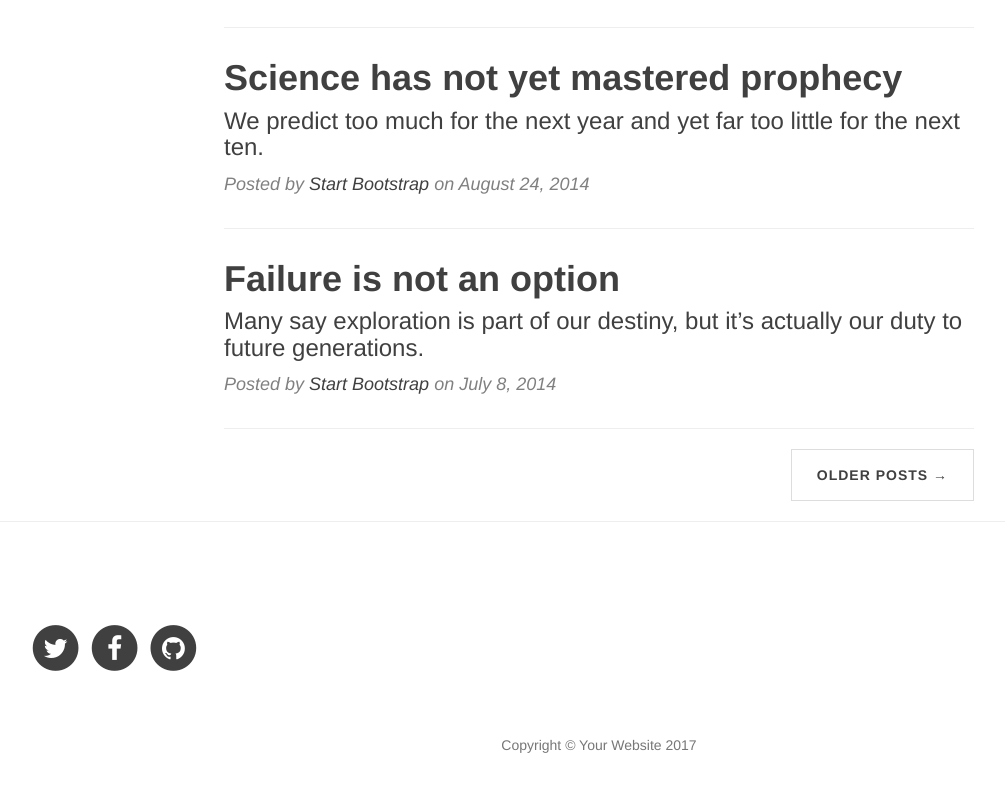
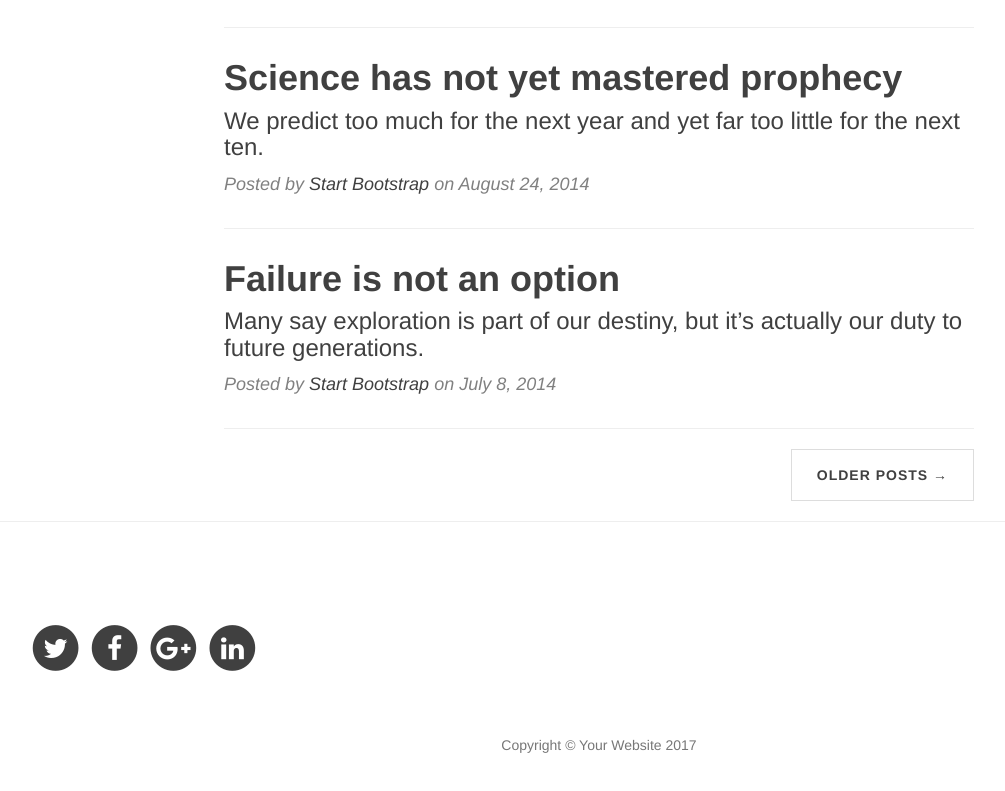
Before and after one commit to rubenjake/frontend_skills_test, a plain HTML site: page index.html in a window 1280 px wide. Shown: the part 902-1693 px from the top of the page, without its empty margins (41-1046 px from the left). Drawn offline with Linux system fonts and the light colour scheme.

Commit message:
Step 8 - Remove github, added google plus and linkedin social media

```diff
--- a/index.html
+++ b/index.html
@@ -166,10 +166,20 @@
 							<a href="#">
 								<span class="fa-stack fa-lg">
 									<i class="fa fa-circle fa-stack-2x"></i>
-									<i class="fa fa-github fa-stack-1x fa-inverse"></i>
+									<i class="fa fa-google-plus fa-stack-1x fa-inverse"></i>
 								</span>
 							</a>
 						</p>
+
+						<p>
+							<a href="#">
+								<span class="fa-stack fa-lg">
+									<i class="fa fa-circle fa-stack-2x"></i>
+									<i class="fa fa-linkedin fa-stack-1x fa-inverse"></i>
+								</span>
+							</a>
+						</p>
+
 					</div>
                     <p class="copyright text-muted">Copyright &copy; Your Website 2017</p>
                 </div>
```
Also changed, not shown: about.html (+10 -1 lines), contact.html (+10 -1 lines), post.html (+10 -1 lines).
